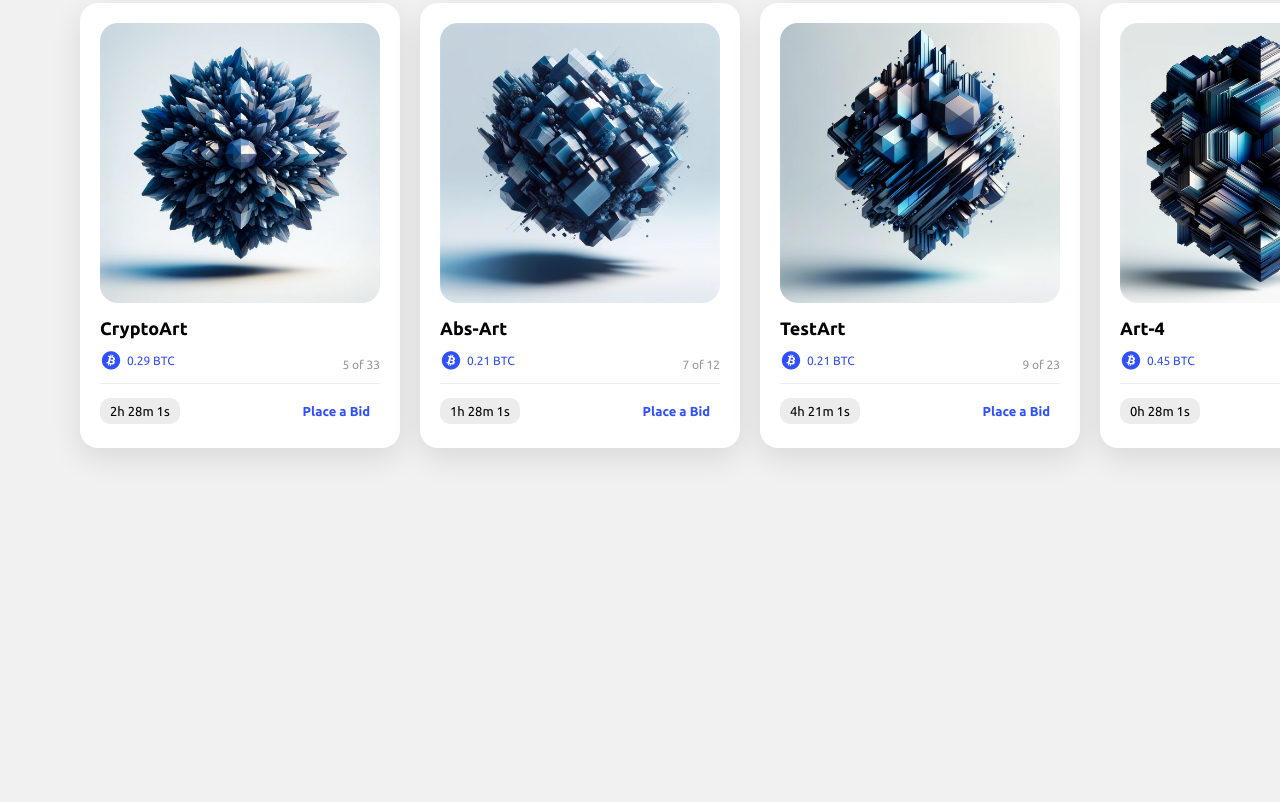
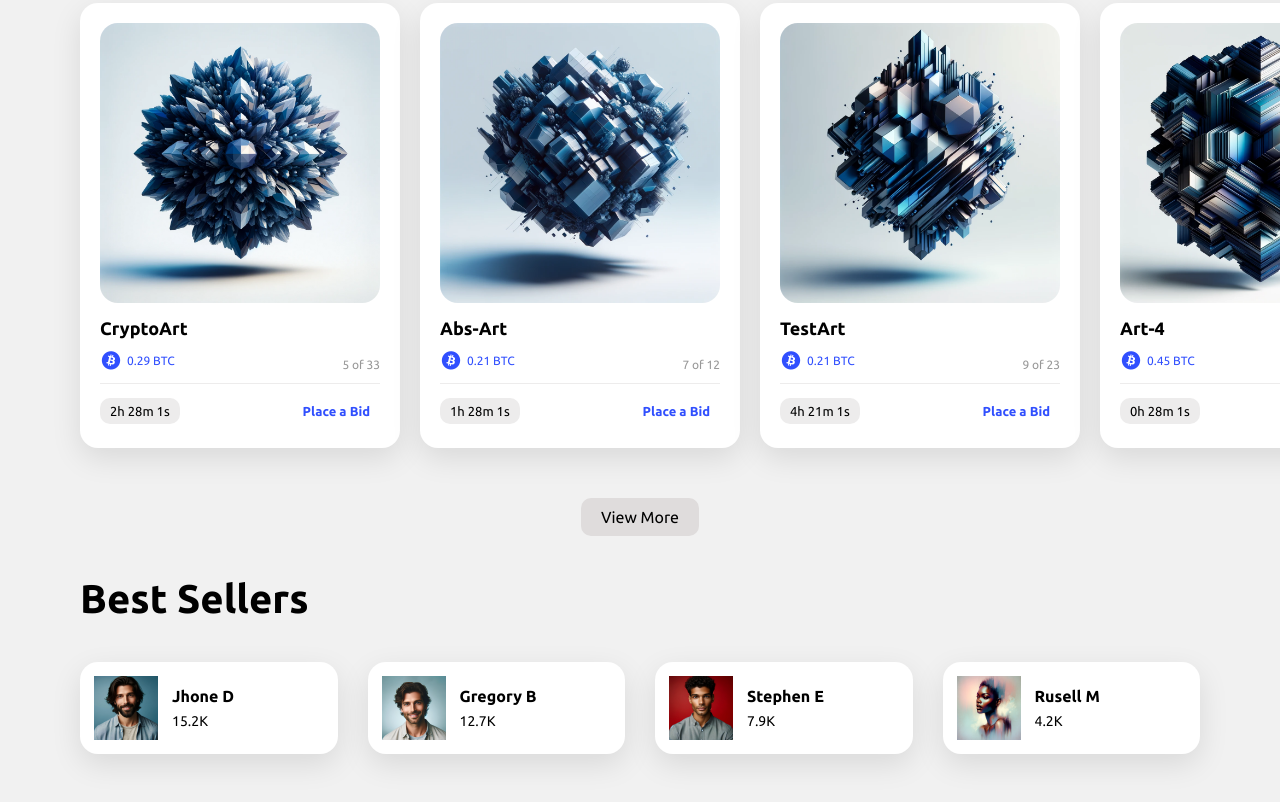
Before and after one commit to BurnettMiao/Responsive-NFT-Website-with-ASMR-Programming, a plain HTML site: page index.html in a window 1280 px wide. Shown: the part 1324-2126 px from the top of the page. Before the commit the page ends 1812 px from the top, so only its background shows below. Drawn offline with nearby package versions, Linux system fonts and the light colour scheme.

Commit message:
best seller section finish

```diff
--- a/index.html
+++ b/index.html
@@ -182,6 +182,51 @@
       </div>
     </div>
 
+    <div class="view-more">
+      <button>View More</button>
+    </div>
+
+    <!-- best sellers section -->
+    <h2 class="separator">Best Sellers</h2>
+
+    <div class="sellers">
+      <div class="item">
+        <img src="images/profile-1.png" />
+
+        <div class="info">
+          <h4>Jhone D</h4>
+          <p>15.2K</p>
+        </div>
+      </div>
+
+      <div class="item">
+        <img src="images/profile-2.png" />
+
+        <div class="info">
+          <h4>Gregory B</h4>
+          <p>12.7K</p>
+        </div>
+      </div>
+
+      <div class="item">
+        <img src="images/profile-3.png" />
+
+        <div class="info">
+          <h4>Stephen E</h4>
+          <p>7.9K</p>
+        </div>
+      </div>
+
+      <div class="item">
+        <img src="images/profile-4.png" />
+
+        <div class="info">
+          <h4>Rusell M</h4>
+          <p>4.2K</p>
+        </div>
+      </div>
+    </div>
+
     <script src="script.js"></script>
   </body>
 </html>
--- a/style.css
+++ b/style.css
@@ -129,7 +129,8 @@ h2.separator {
 }
 
 .sell-nft .item:hover,
-.nft-shop .nft-list .item:hover {
+.nft-shop .nft-list .item:hover,
+.sellers .item:hover {
   box-shadow: none;
 }
 
@@ -249,3 +250,54 @@ h2.separator {
   color: #fff;
   background-color: #000;
 }
+
+.view-more {
+  margin: 10px 0 40px;
+  display: flex;
+  justify-content: center;
+}
+
+.view-more button {
+  padding: 10px 20px;
+  font-size: 16px;
+  border: none;
+  background: #dfdcdc;
+  border-radius: 10px;
+  cursor: pointer;
+  transition: all 0.3s ease;
+}
+
+.view-more button:hover {
+  color: #fff;
+  background: #0f2182;
+}
+
+/* best sellers section */
+.sellers {
+  padding: 0 80px;
+  margin: 40px 0 80px;
+  display: flex;
+  gap: 30px;
+}
+
+.sellers .item {
+  background: #fff;
+  display: flex;
+  align-items: center;
+  width: 25%;
+  gap: 14px;
+  padding: 14px;
+  border-radius: 18px;
+  cursor: pointer;
+  box-shadow: 0 10px 30px rgba(0, 0, 0, 0.1);
+  transition: all 0.3s ease;
+}
+
+.sellers .item img {
+  width: 64px;
+}
+
+.sellers .item .info p {
+  font-size: 14px;
+  margin-top: 8px;
+}
```
